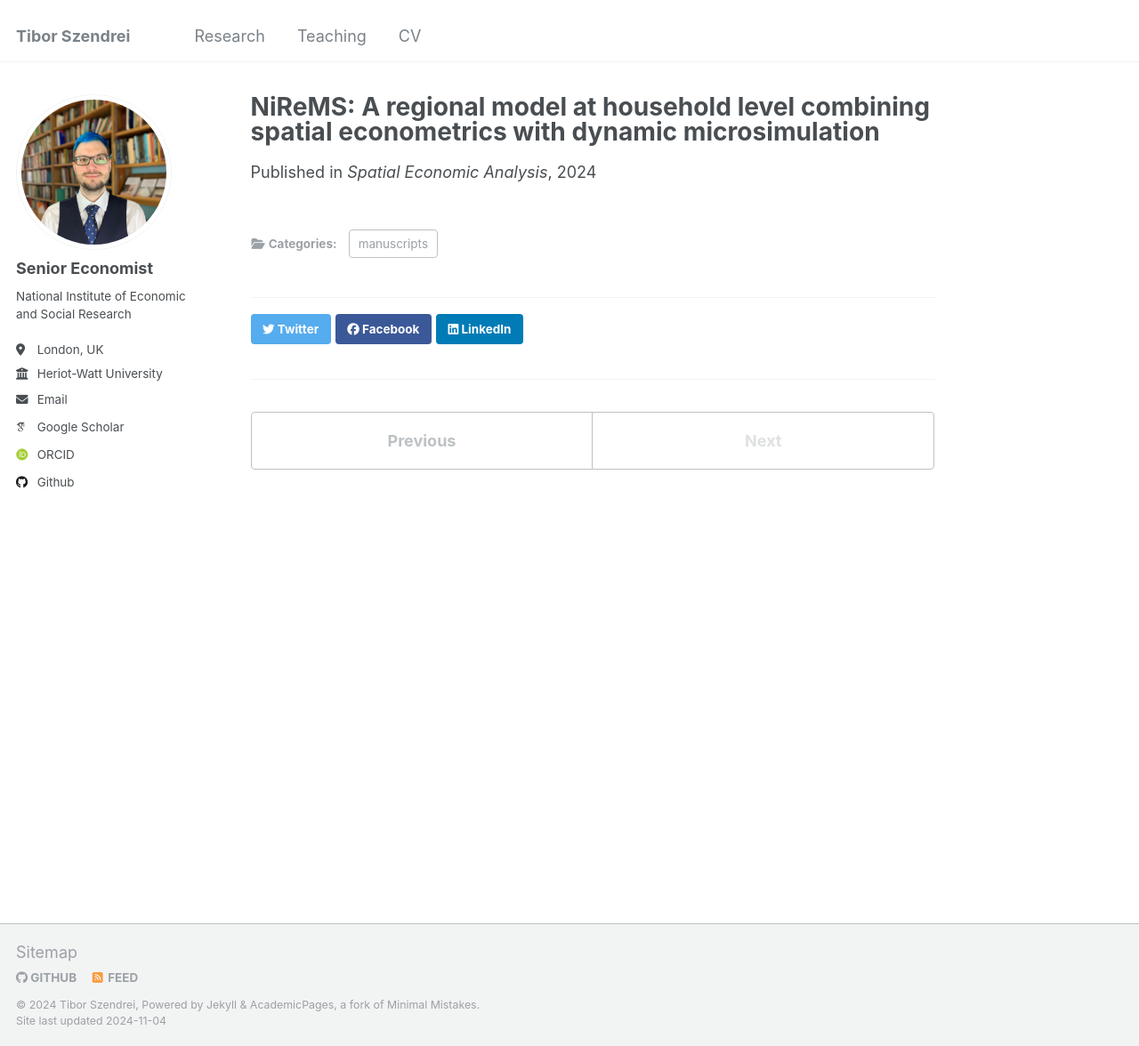
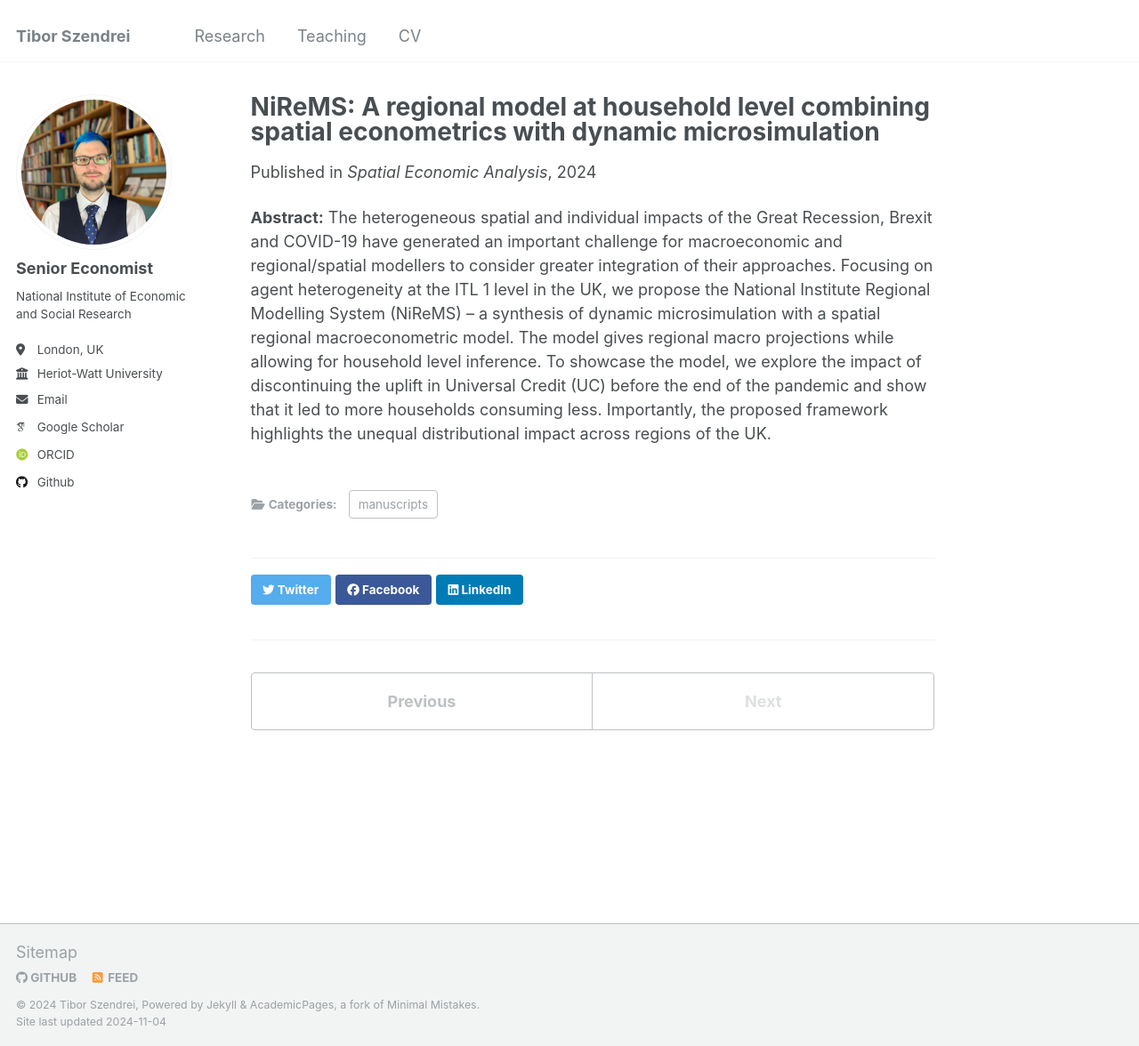
Before and after one commit to econometibi/econometibi.github.io, a Jekyll site: the page built from _publications/Nirems.md, in a window 1280 px wide and 1176 px high. Shown: the whole window at 89% size. Built offline with Jekyll 4.4.1, drawn with Linux system fonts in a browser that asks for light colours; some web fonts are replaced.

Commit message:
Update Nirems.md

```diff
--- a/_publications/Nirems.md
+++ b/_publications/Nirems.md
@@ -6,3 +6,4 @@ paperurl: 'https://doi.org/10.1080/17421772.2024.2333978'
 date: 2024-05-08
 venue: 'Spatial Economic Analysis'
 ---
+**Abstract:** The heterogeneous spatial and individual impacts of the Great Recession, Brexit and COVID-19 have generated an important challenge for macroeconomic and regional/spatial modellers to consider greater integration of their approaches. Focusing on agent heterogeneity at the ITL 1 level in the UK, we propose the National Institute Regional Modelling System (NiReMS) – a synthesis of dynamic microsimulation with a spatial regional macroeconometric model. The model gives regional macro projections while allowing for household level inference. To showcase the model, we explore the impact of discontinuing the uplift in Universal Credit (UC) before the end of the pandemic and show that it led to more households consuming less. Importantly, the proposed framework highlights the unequal distributional impact across regions of the UK.
```
